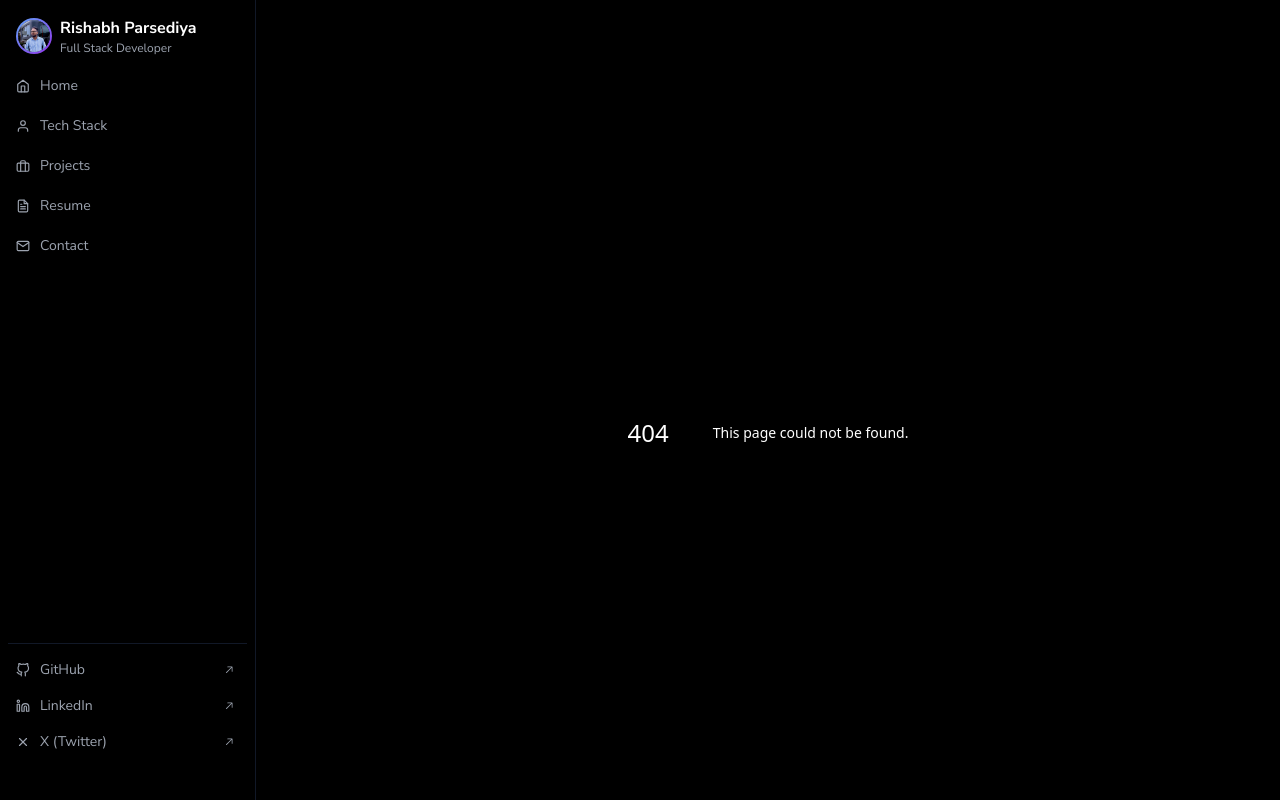
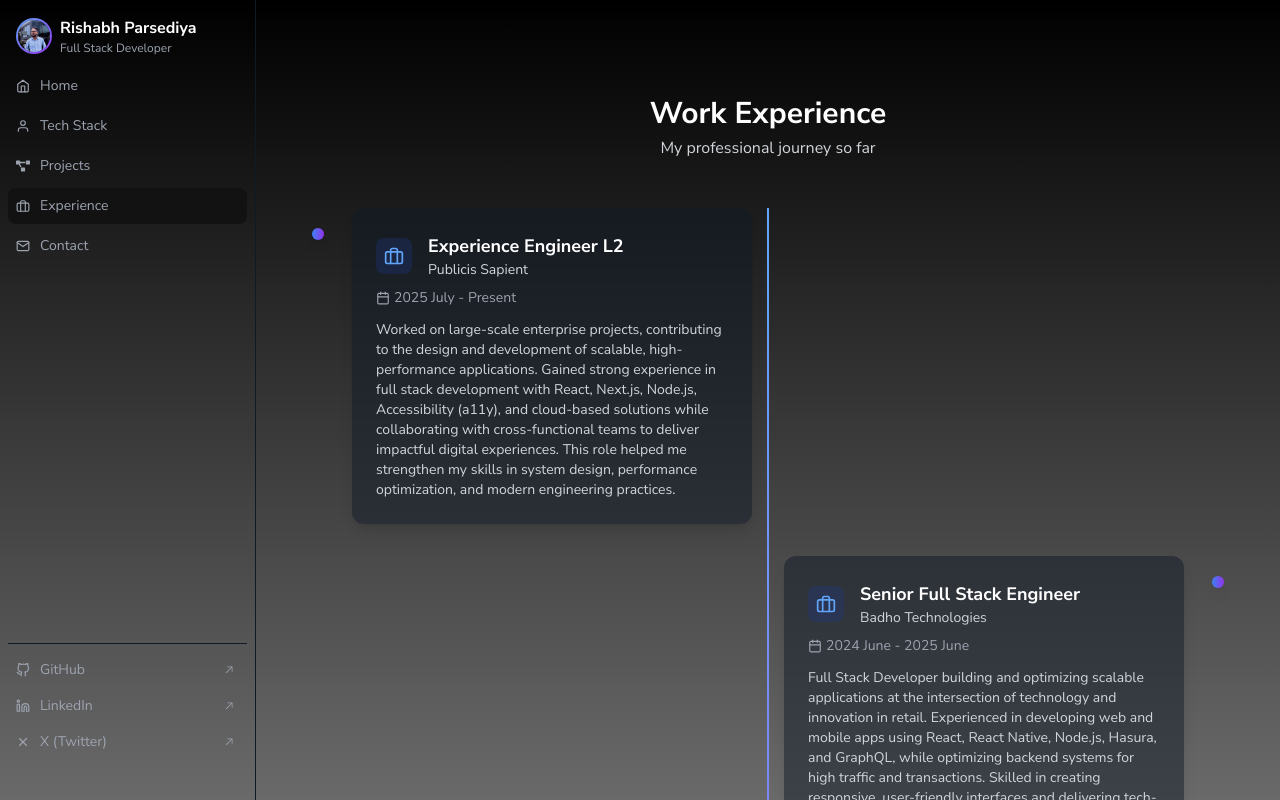
Before and after one commit to rishabhparsediya7/nextjsrishabhparsediya, a Next.js app: page /experience in a window 1280 px wide. Before the commit this address had no page. Shown: the top 800 px of the page. Built offline with nearby package versions, Linux system fonts and the light colour scheme.

Commit message:
experience section

```diff
--- /dev/null
+++ b/src/app/experience/page.tsx
@@ -0,0 +1,73 @@
+"use client";
+
+import React from 'react';
+import { motion } from 'framer-motion';
+import { content } from '@/data/experience';
+import { FiBriefcase, FiCalendar } from 'react-icons/fi';
+
+interface ExperienceItem {
+  title: string;
+  company: string;
+  timeline: string;
+  description: React.ReactNode;
+  content?: React.ReactNode;
+}
+
+const Experience = () => {
+  return (
+    <div className="min-h-screen py-16 px-4 sm:px-6 lg:px-8">
+      <div className="max-w-4xl mx-auto">
+        <motion.div
+          initial={{ opacity: 0, y: 20 }}
+          animate={{ opacity: 1, y: 0 }}
+          transition={{ duration: 0.5 }}
+          className="text-center mb-12"
+        >
+          <h1 className="text-2xl md:text-3xl font-bold text-gray-900 dark:text-white mb-1">Work Experience</h1>
+          <p className="text-sm md:text-base text-gray-600 dark:text-gray-300">My professional journey so far</p>
+        </motion.div>
+
+        <div className="relative">
+          <div className="absolute left-8 md:left-1/2 w-0.5 h-full bg-gradient-to-b from-blue-400 to-purple-500 transform -translate-x-1/2"></div>
+
+          {content.map((item, index) => (
+            <motion.div
+              key={index}
+              initial={{ opacity: 0, y: 20 }}
+              animate={{ opacity: 1, y: 0 }}
+              transition={{ duration: 0.5, delay: index * 0.1 }}
+              className={`relative mb-8 ${index % 2 === 0 ? 'md:pl-8 md:pr-0 pr-6' : 'md:pr-8 md:pl-0 pl-6'} md:w-[calc(50%-16px)] ${index % 2 === 0 ? 'md:ml-0' : 'md:ml-auto'}`}
+            >
+              <div className={`absolute top-5 ${index % 2 === 0 ? 'md:-left-2 left-2' : 'md:-right-2 right-2'} w-3 h-3 rounded-full bg-gradient-to-r from-blue-500 to-purple-600 shadow-lg`}></div>
+
+              <div className="bg-white dark:bg-gray-900/50 rounded-xl shadow-lg p-6 hover:shadow-xl transition-shadow duration-300">
+                <div className="flex items-center mb-2">
+                  <div className="p-2 rounded-lg bg-blue-50 dark:bg-blue-900/30 text-blue-600 dark:text-blue-400 mr-4">
+                    <FiBriefcase className="w-5 h-5" />
+                  </div>
+                  <div>
+                    <h3 className="text-base md:text-lg font-semibold text-gray-900 dark:text-white">{item.title}</h3>
+                    <p className="text-xs md:text-sm text-gray-600 dark:text-gray-300">{item.company}</p>
+                  </div>
+                </div>
+
+                <div className="flex items-center text-xs md:text-sm text-gray-500 dark:text-gray-400 mb-3">
+                  <div className="flex items-center">
+                    <FiCalendar className="mr-1" />
+                    <span>{item.timeline}</span>
+                  </div>
+                </div>
+
+                <div className="text-gray-600 dark:text-gray-300 text-[8px] font-thin sm:text-sm max-w-none">
+                  {item.description}
+                </div>
+              </div>
+            </motion.div>
+          ))}
+        </div>
+      </div>
+    </div>
+  );
+};
+
+export default Experience;
--- a/src/components/sidebar.tsx
+++ b/src/components/sidebar.tsx
@@ -17,6 +17,7 @@ import {
 import { GoArrowUpRight } from "react-icons/go";
 
 import Image from "next/image";
+import { FaProjectDiagram } from "react-icons/fa";
 type NavItem = {
   name: string;
   path: string;
@@ -29,9 +30,9 @@ const navItems: NavItem[] = [
   {
     name: "Projects",
     path: "/projects",
-    icon: <FiBriefcase />,
+    icon: <FaProjectDiagram />,
   },
-  { name: "Resume", path: "/resume", icon: <FiFileText /> },
+  { name: "Experience", path: "/experience", icon: <FiBriefcase /> },
   { name: "Contact", path: "/contact", icon: <FiMail /> },
 ];
 
--- a/src/data/experience.js
+++ b/src/data/experience.js
@@ -1,65 +1,27 @@
 export const content = [
+  {
+    title: "Experience Engineer L2",
+    company: "Publicis Sapient",
+    timeline: "2025 July - Present",
+    description: (
+      <div>
+        Worked on large-scale enterprise projects, contributing to the design
+        and development of scalable, high-performance applications. Gained
+        strong experience in full stack development with React, Next.js,
+        Node.js, Accessibility (a11y), and cloud-based solutions while collaborating with
+        cross-functional teams to deliver impactful digital experiences. This
+        role helped me strengthen my skills in system design, performance
+        optimization, and modern engineering practices.
+      </div>
+    ),
+  },
   {
     title: "Senior Full Stack Engineer",
     company: "Badho Technologies",
-    timeline: "2024 June - Present",
+    timeline: "2024 June - 2025 June",
     description: (
       <div>
-        <p className="text-lg text-gray-600 dark:text-slate-300 text-justify mb-4">
-          It has been an incredible experience, allowing me to work at the
-          intersection of technology and innovation in the retail industry. As a
-          Full Stack Developer, I have played a key role in building and
-          optimizing scalable applications that empower brands, distributors,
-          and retailers across India.
-        </p>
-        <ul className="list-none space-y-2">
-          <li className="flex items-start">
-            <span className="text-green-500 mr-2">✔</span>
-            <span className="text-gray-600 dark:text-slate-300 text-justify">
-              <strong>Developing Scalable Applications</strong> Designing &
-              implementing high-performance web & mobile applications using
-              React, React Native, Node.js, Hasura, and GraphQL.
-            </span>
-          </li>
-          <li className="flex items-start">
-            <span className="text-green-500 mr-2">✔</span>
-            <span className="text-gray-600 dark:text-slate-300 text-justify">
-              <strong>Optimizing Backend Systems</strong> Improving data flow,
-              API performance, and system architecture to handle high traffic
-              and transactions efficiently.
-            </span>
-          </li>
-          <li className="flex items-start">
-            <span className="text-green-500 mr-2">✔</span>
-            <span className="text-gray-600 dark:text-slate-300 text-justify">
-              <strong>Enhancing User Experience</strong> Building responsive and
-              user-friendly interfaces to improve engagement and usability.
-            </span>
-          </li>
-          <li className="flex items-start">
-            <span className="text-green-500 mr-2">✔</span>
-            <span className="text-gray-600 dark:text-slate-300 text-justify">
-              <strong>Solving Real-World Challenges</strong> Developing
-              tech-driven solutions to streamline operations for 500,000+
-              retailers, 7,000+ distributors, and 1,000+ brands.
-            </span>
-          </li>
-          <li className="flex items-start">
-            <span className="text-green-500 mr-2">✔</span>
-            <span className="text-gray-600 dark:text-slate-300 text-justify">
-              <strong>Continuous Learning & Growth</strong> Collaborating with a
-              talented team, adopting new technologies, and growing both
-              technically and professionally.
-            </span>
-          </li>
-        </ul>
-      </div>
-    ),
-    content: (
-      <div className="h-full w-full relative flex items-center justify-center">
-        <div className="relative z-10 text-white font-bold">
-          Senior Full Stack Engineer, Badho Technologies
-        </div>
+       Full Stack Developer building and optimizing scalable applications at the intersection of technology and innovation in retail. Experienced in developing web and mobile apps using React, React Native, Node.js, Hasura, and GraphQL, while optimizing backend systems for high traffic and transactions. Skilled in creating responsive, user-friendly interfaces and delivering tech-driven solutions that streamline operations for 500,000+ retailers, 7,000+ distributors, and 1,000+ brands. Continuously learning, collaborating with talented teams, and adopting new technologies to grow both technically and professionally.
       </div>
     ),
   },
@@ -69,11 +31,6 @@ export const content = [
     timeline: "2022 July - 2024 June",
     description:
       "Being an SDE, I have been fortunate to work across diverse domains and teams, gaining invaluable experience in building scalable solutions and tackling complex challenges. Collaborating with clients and cross-functional teams has provided me with numerous opportunities to showcase my skills, adapt to different technical landscapes, and contribute meaningfully to impactful projects. Being part of one of the biggest teams has not only enhanced my technical expertise but also strengthened my ability to collaborate, innovate, and deliver high-quality solutions in a fast-paced environment.",
-    content: (
-      <div className="h-full w-full bg-[linear-gradient(to_bottom_right,var(--indigo-500),var(--lime-300))] flex items-center justify-center text-white">
-        SDE, Persistent Systems
-      </div>
-    ),
   },
   {
     title: "SDE Intern",
@@ -81,11 +38,6 @@ export const content = [
     timeline: "2022 Jan - 2022 July",
     description:
       "Got a chance to work and get trained on the Full Stack Technologies, where I was collaborated with Team and completed the assignments and moved to a position where these skills can be applied practically",
-    content: (
-      <div className="h-full w-full bg-[linear-gradient(to_bottom_right,var(--orange-500),var(--yellow-500))] flex items-center justify-center text-white">
-        SDE Intern, Persistent Systems
-      </div>
-    ),
   },
   {
     title: "SE Intern",
@@ -93,10 +45,5 @@ export const content = [
     timeline: "2021 Dec - 2022 Jan",
     description:
       "Delve myself into a Java Full Stack Training where I got a chance to worked with the team and present my skills",
-    content: (
-      <div className="h-full w-full bg-[linear-gradient(to_bottom_right,var(--cyan-500),var(--emerald-500))] flex items-center justify-center text-white">
-        SE Intern, Virtusa
-      </div>
-    ),
   },
 ];
```
